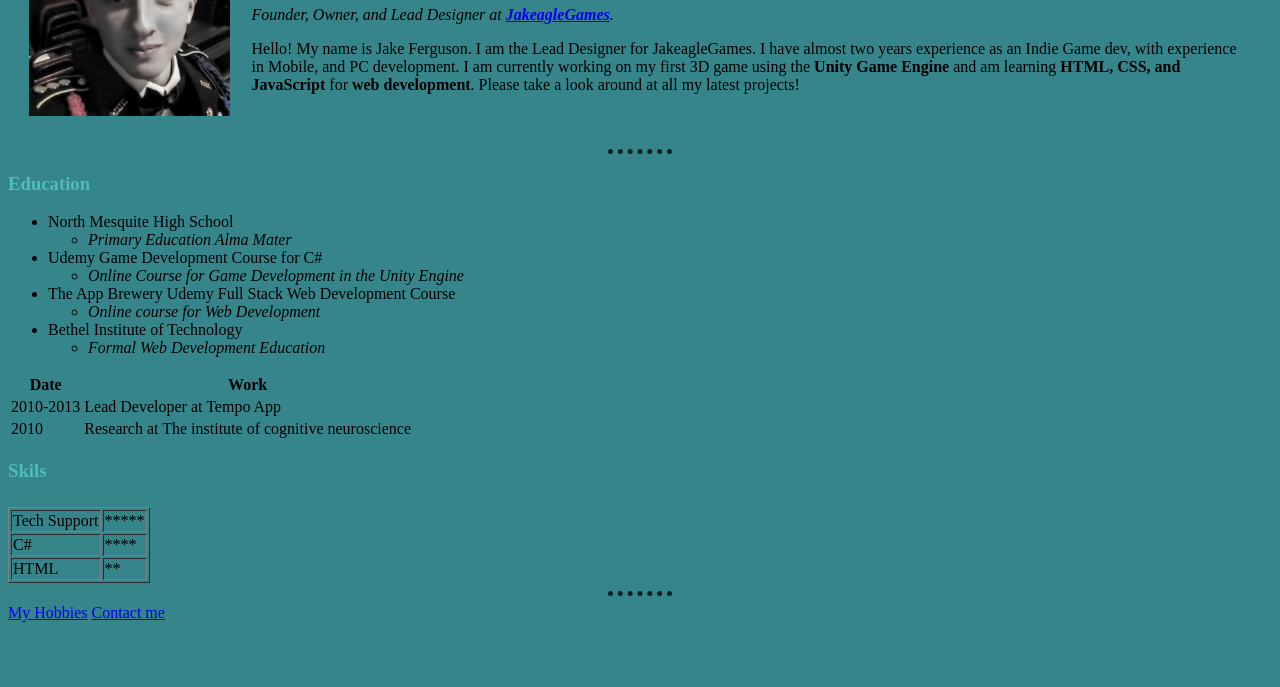
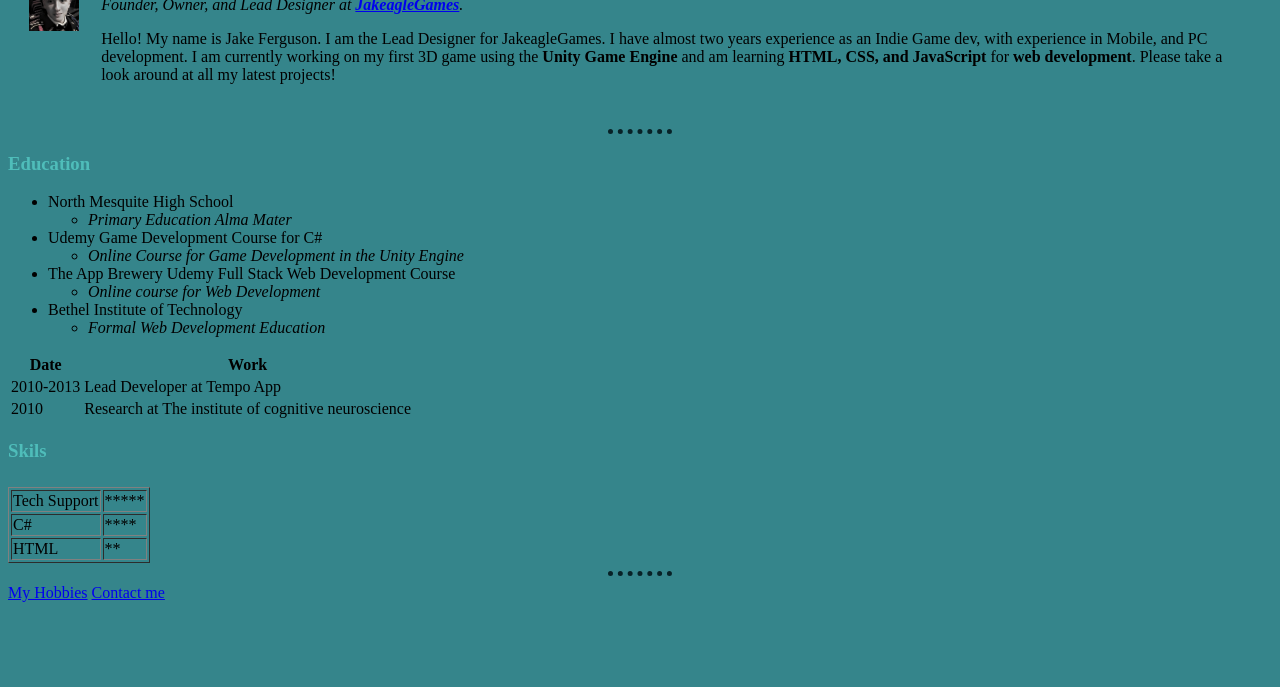
Before and after one commit to Jakeagle/PersonalWebsite-Portfolio, a plain HTML site: page index.html in a window 1280 px wide. Shown: the part 113-800 px from the top of the page. Drawn offline with Linux system fonts and the light colour scheme.

Commit message:
Update styles.css

```diff
--- a/styles.css
+++ b/styles.css
@@ -21,5 +21,5 @@ h3{
 
 
 img {
-  height: 200px;
+  height: 50px;
 }
```
